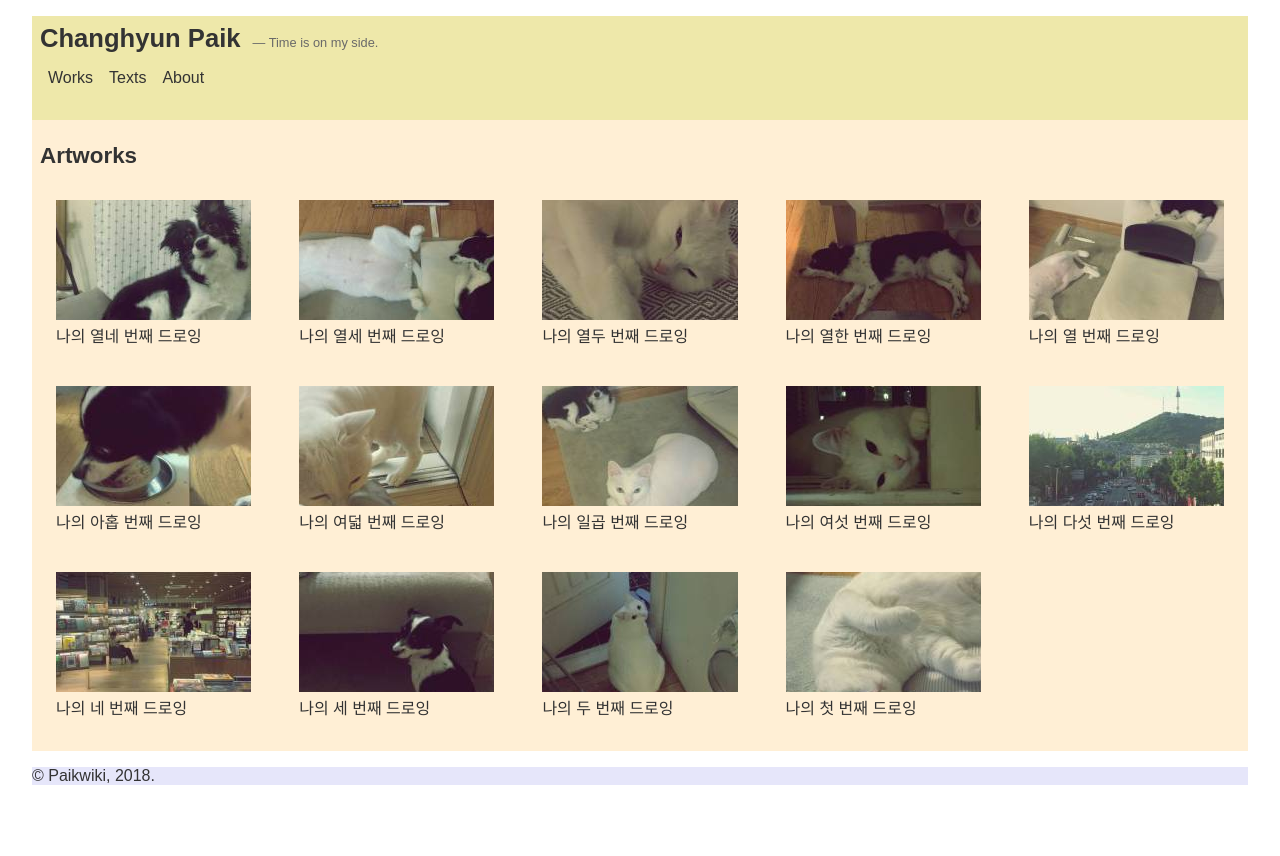
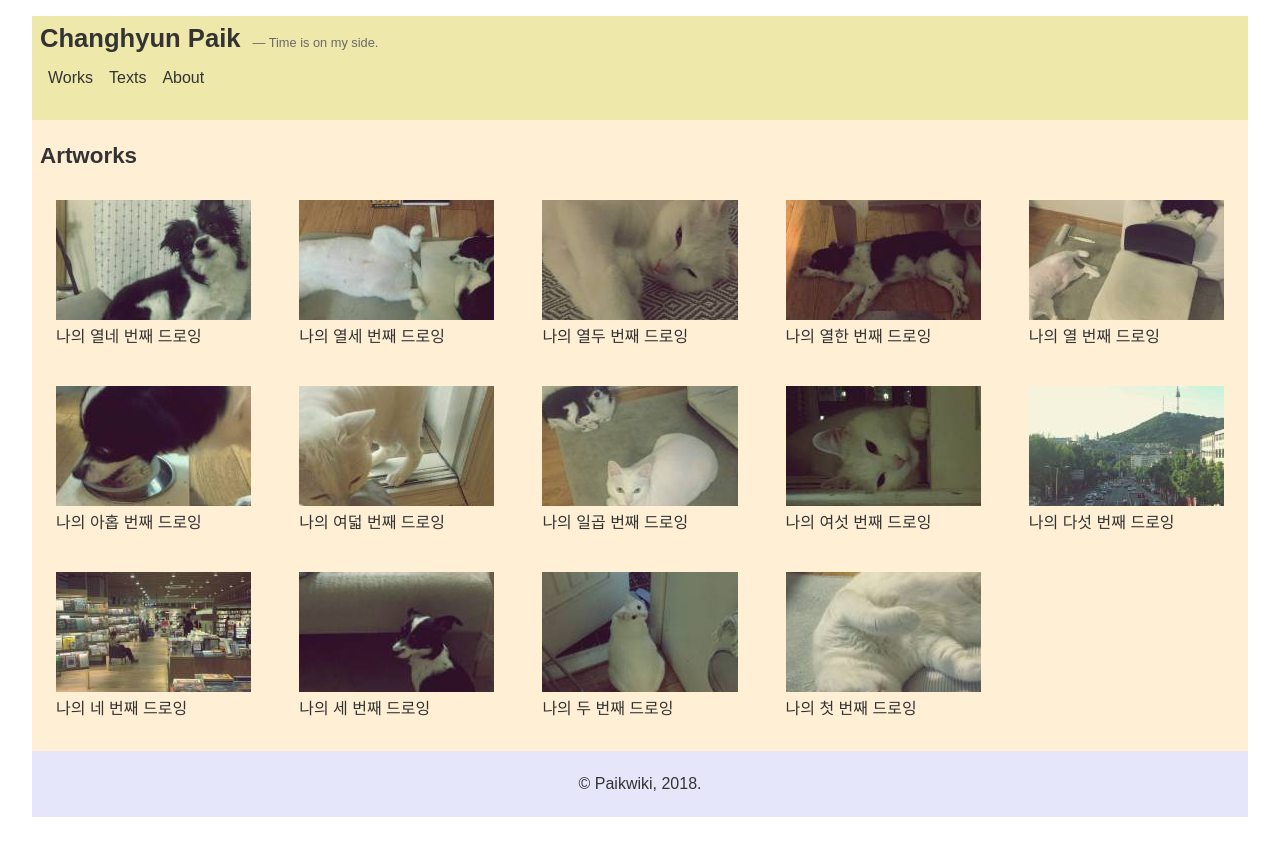
Before and after one commit to paikwiki/jt-alpha, a Jekyll site: the page built from index.html, in a window 1280 px wide. Shown: the top 856 px of the page. Built offline with Jekyll 4.4.1, drawn with Linux system fonts in a browser that asks for light colours.

Commit message:
Modify footer height:older_woman:

```diff
--- a/_sass/layout.scss
+++ b/_sass/layout.scss
@@ -75,6 +75,10 @@
     }
   }
   .site-footer {
+    padding: 0.5em;
     background-color: lavender;
+    p {
+      text-align: center;
+    }
   }
 }
```
